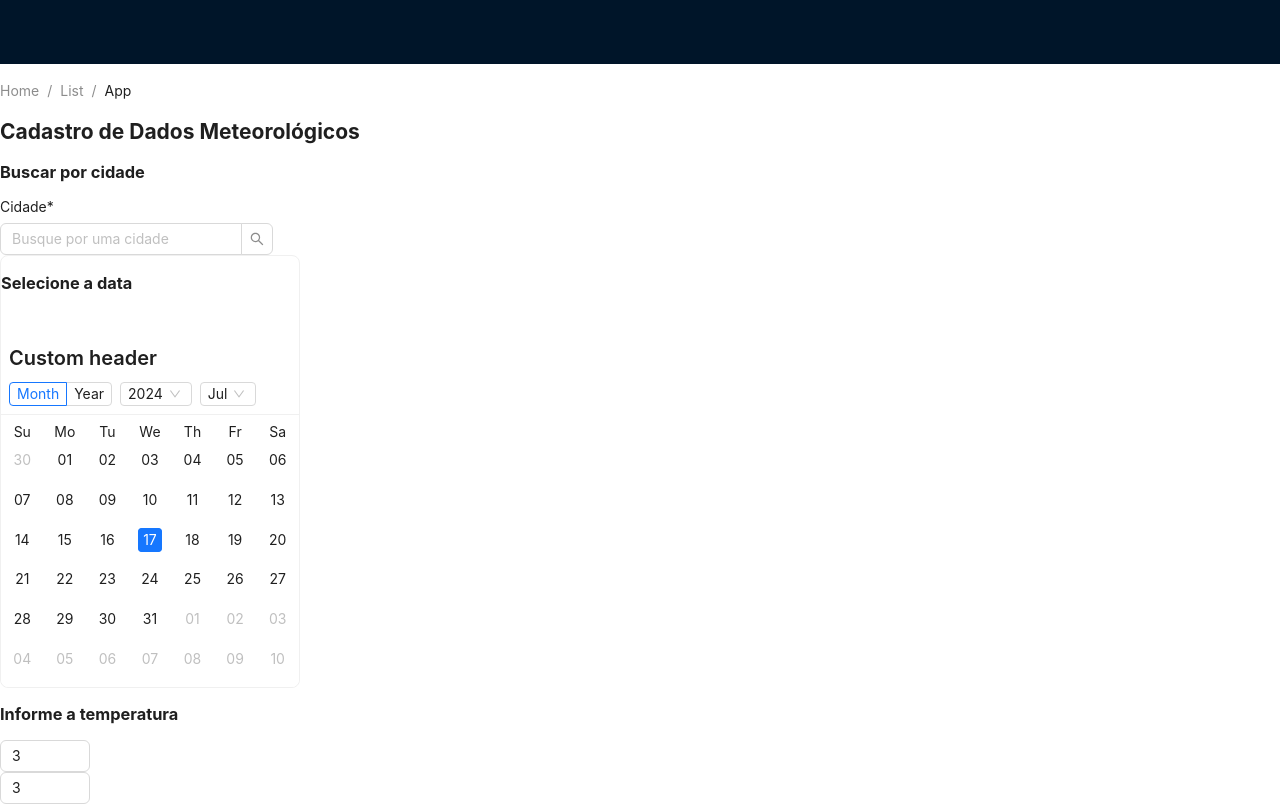
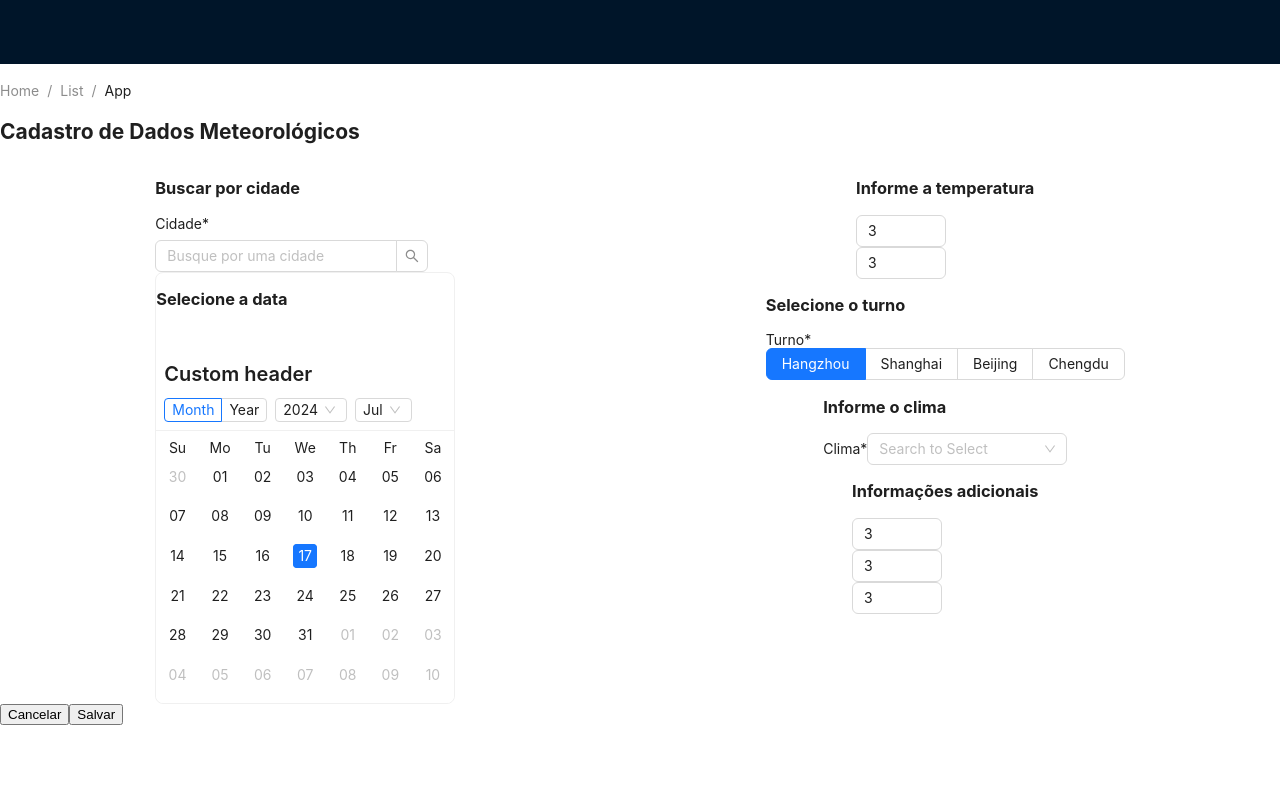
Before and after one commit to clickfrancis/desafio-clima-app, a React (Create React App) app: page / in a window 1280 px wide. Shown: the top 806 px of the page. Built offline with nearby package versions, Linux system fonts and the light colour scheme.

Commit message:
adicionando flex componente para ajuste de layout e sass ao projeto

```diff
--- a/package.json
+++ b/package.json
@@ -40,5 +40,8 @@
       "last 1 firefox version",
       "last 1 safari version"
     ]
+  },
+  "devDependencies": {
+    "sass": "^1.77.8"
   }
 }
--- a/src/components/registerForm/form/inputForm/index.tsx
+++ b/src/components/registerForm/form/inputForm/index.tsx
@@ -1,5 +1,6 @@
 import React from 'react';
 import { Input, Space } from 'antd';
+import './style.scss'
 
 const InputForm: React.FC = () => {
 
@@ -8,11 +9,9 @@ const InputForm: React.FC = () => {
       <span>
         Cidade*
       </span>
-      <Input.Search
+      <Input.Search className='areaSearchCity'
         placeholder="Busque por uma cidade"
       />
-      <Space direction="horizontal">
-      </Space>
     </Space>
   );
 };
--- /dev/null
+++ b/src/components/registerForm/form/inputForm/style.scss
@@ -0,0 +1,3 @@
+.areaSearchCity {
+    width: 100%;
+}
--- a/src/components/registerForm/index.tsx
+++ b/src/components/registerForm/index.tsx
@@ -1,5 +1,5 @@
 import React from "react";
-import { Breadcrumb, Layout, Menu, theme } from 'antd';
+import { Breadcrumb, Layout, Menu, theme, Flex } from 'antd';
 import InputForm from "./form/inputForm";
 import CalendarForm from "./form/calendarForm";
 import InputNumberForm from "./form/inputNumberForm";
@@ -7,6 +7,7 @@ import RadioForm from "./form/radioForm";
 import SelectForm from "./form/selectForm";
 import { AppStrings } from "../../resources/strings/app_strings";
 import ButtonApp from "../buttons";
+import './style.scss';
 
 const { Header, Content } = Layout;
 
@@ -39,13 +40,15 @@ const RegisterForm: React.FC = () => {
                 <div>
                     <h2>Cadastro de Dados Meteorológicos</h2>
                 </div>
+                <Flex justify="space-around">
                 <div
                     style={{
                         background: colorBgContainer,
                         borderRadius: borderRadiusLG,
                     }}
                 >
-                    <div>
+                     <Flex vertical align="center" justify="space-between">
+                        <div  className="areaSearchCity">
                         <h3>
                             Buscar por cidade
                         </h3>
@@ -54,6 +57,7 @@ const RegisterForm: React.FC = () => {
                     <div>
                         <CalendarForm />
                     </div>
+                    </Flex>
                 </div>
                 <div
                     style={{
@@ -61,6 +65,8 @@ const RegisterForm: React.FC = () => {
                         borderRadius: borderRadiusLG,
                     }}
                 >
+                                         <Flex vertical align="center" justify="space-between">
+
                     <div>
                         <div>
                             <h3>Informe a temperatura</h3>
@@ -113,8 +119,10 @@ const RegisterForm: React.FC = () => {
                             </div>
                         </div>
                     </div>
+                    </Flex>
 
                 </div>
+                </Flex>
             </Content>
 
             <Content
--- /dev/null
+++ b/src/components/registerForm/style.scss
@@ -0,0 +1,3 @@
+.areaSearchCity {
+    width: 100%;
+}
```
Also changed, not shown: 1 other file (tests, documents, lock files or other folders).
